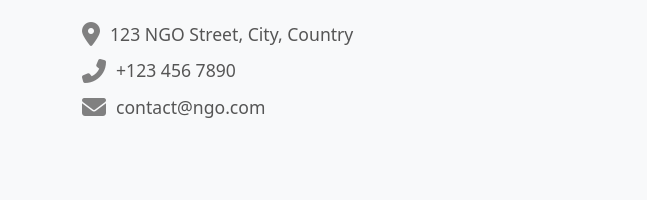
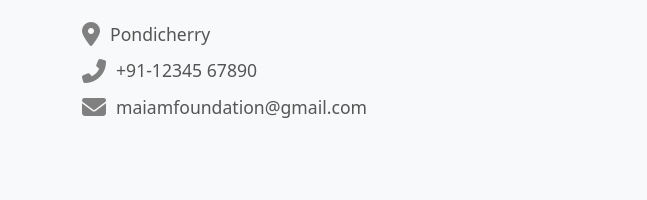
Before and after one commit to smanibharathi/maiam-foundation, a plain HTML site: page contact.html in a window 1280 px wide. Shown: the part 600-800 px from the top of the page, 0-647 px from the left. Drawn offline with nearby package versions, Linux system fonts and the light colour scheme.

Commit message:
Update contact.html

```diff
--- a/contact.html
+++ b/contact.html
@@ -73,9 +73,9 @@
                 </form>
 <br>
                 <ul class="contact-list">
-                    <li><i class="fas fa-map-marker-alt"></i> 123 NGO Street, City, Country</li>
-                    <li><i class="fas fa-phone-alt"></i> +123 456 7890</li>
-                    <li><i class="fas fa-envelope"></i> contact@ngo.com</li>
+                    <li><i class="fas fa-map-marker-alt"></i> Pondicherry </li>
+                    <li><i class="fas fa-phone-alt"></i> +91-12345 67890</li>
+                    <li><i class="fas fa-envelope"></i> maiamfoundation@gmail.com</li>
                 </ul>
             </div>
 
```
